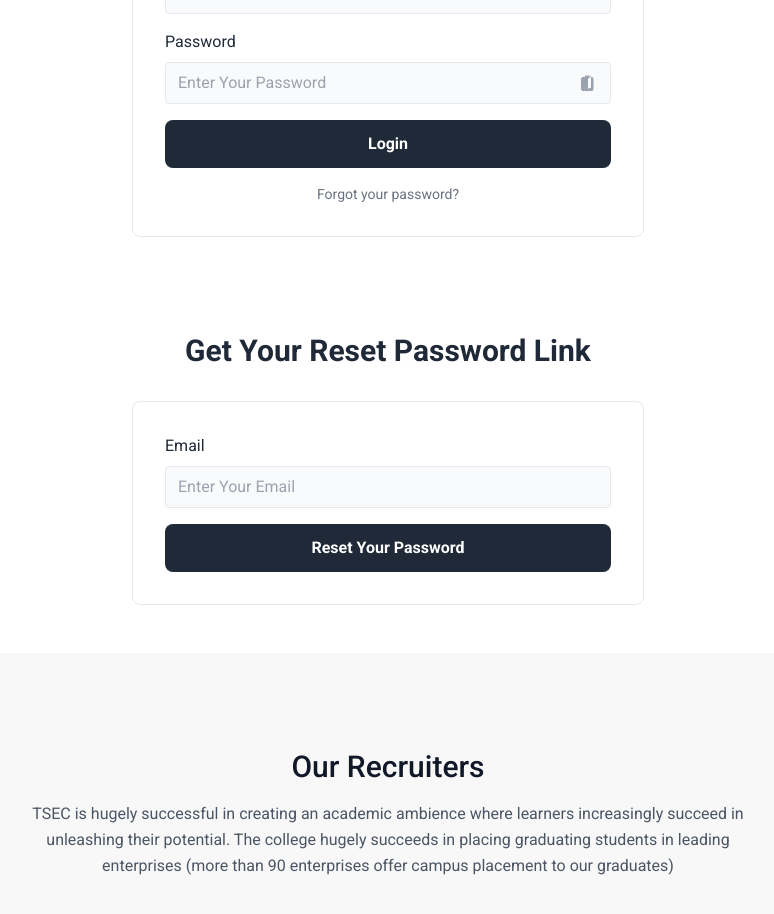
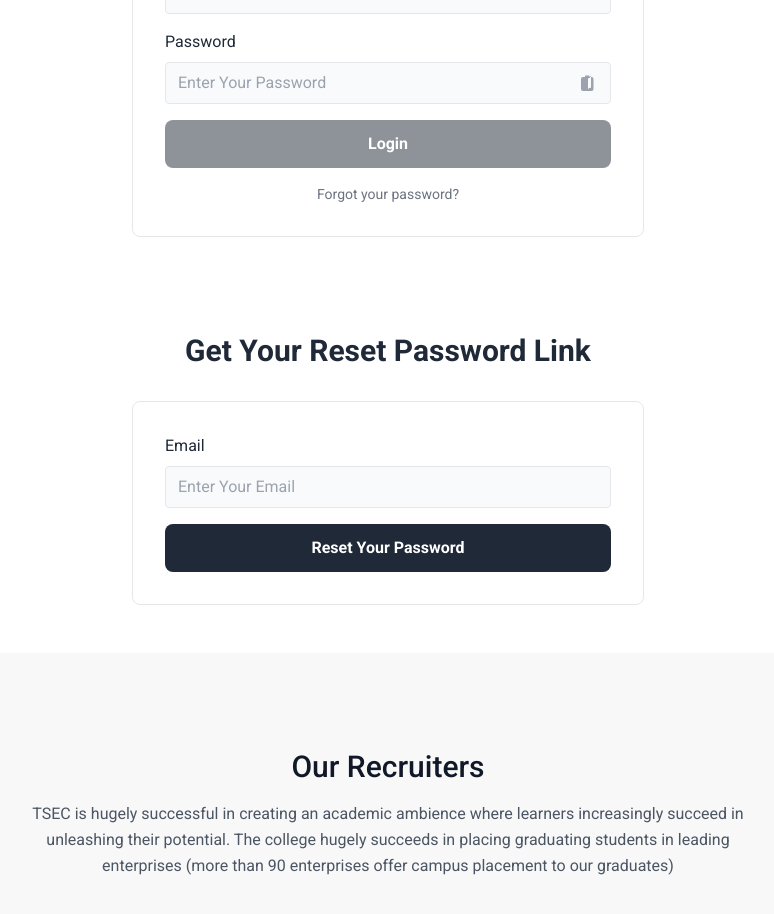
Before and after one commit to shreyanzjain/scoop-mern, a React (Vite) app in the folder frontend/: page /landing in a window 1280 px wide. Shown: the part 2100-3014 px from the top of the page, without its empty margins (332-1106 px from the left). Built offline with nearby package versions, Linux system fonts and the light colour scheme.

Commit message:
Disabled Function in Login Component

```diff
--- a/frontend/src/components/landing/Signup_Login.jsx
+++ b/frontend/src/components/landing/Signup_Login.jsx
@@ -1,4 +1,5 @@
 import React, { useState } from 'react';
+
 const Signup_Login = () => {
   const [showMessage, setShowMessage] = useState(false);
   const [emailValue, setEmailValue] = useState('');
@@ -9,6 +10,11 @@ const Signup_Login = () => {
   const [password, setPassword] = useState('');
   const [passwordError, setPasswordError] = useState(false);
   const [selectedRole, setSelectedRole] = useState('Student');
+
+  // Function to check if both email and password are filled
+  const isSubmitDisabled = () => {
+    return !emailValue || !password || !isValidEmail || emailError || passwordError || buttonClicked;
+  };
 
   const handleEmailChange = (e) => {
     const email = e.target.value;
@@ -44,10 +50,8 @@ const Signup_Login = () => {
     }
 
     if (isValidEmail) {
-
       setShowMessage(true);
       setButtonClicked(true);
-
     }
   };
 
@@ -77,7 +81,6 @@ const Signup_Login = () => {
                   onChange={handleRoleChange}
                   className={`w-full rounded border bg-gray-50 px-3 py-2 text-gray-800 outline-none ring-indigo-300 transition duration-100 focus:ring`}
                 >
-
                   <option value="Admin">Admin</option>
                   <option value="Envoy">Envoy</option>
                   <option value="Student">Student</option>
@@ -137,7 +140,8 @@ const Signup_Login = () => {
             <input
               type="submit"
               value="Login"
-              className="block rounded-lg bg-gray-800 px-8 py-3 text-center text-sm font-semibold text-white outline-none ring-gray-300 transition duration-100 hover:bg-gray-700 focus-visible:ring active-bg-gray-600 md:text-base"
+              className={`block rounded-lg bg-gray-800 px-8 py-3 text-center text-sm font-semibold text-white outline-none ring-gray-300 transition duration-100 hover:bg-gray-700 focus-visible:ring active-bg-gray-600 md:text-base ${isSubmitDisabled() ? 'opacity-50 cursor-not-allowed' : ''}`}
+              disabled={isSubmitDisabled()}
             />
             <p className="text-center text-sm text-gray-500">Forgot your password? </p>
           </div>
```
